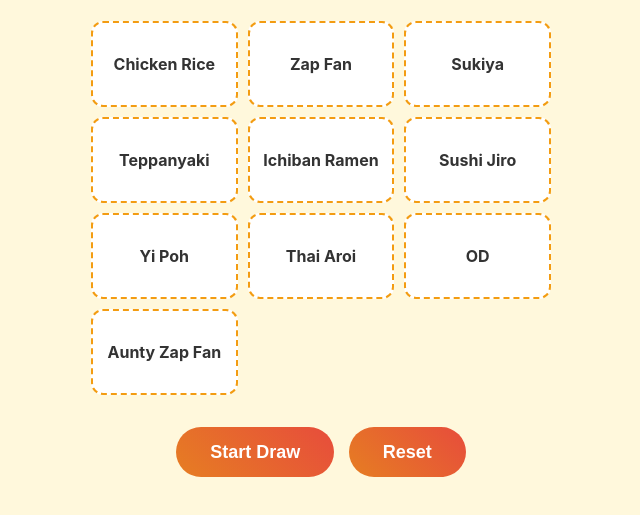
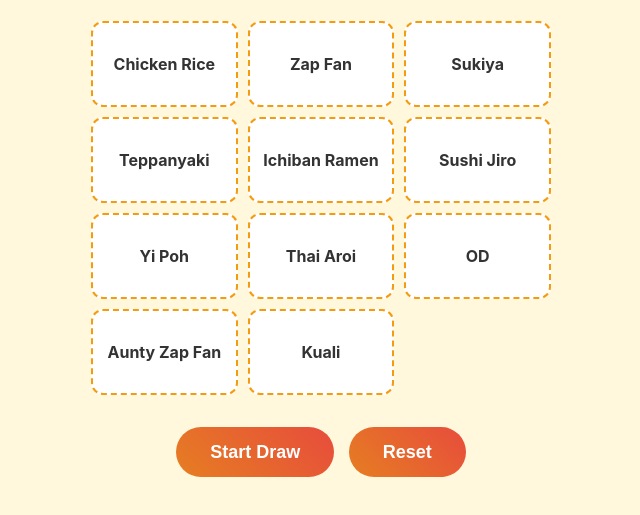
Before and after one commit to sslim319/What-we-eat, a plain HTML site: page index.html in a window 1280 px wide. Shown: the part 105-620 px from the top of the page, without its empty margins (319-959 px from the left). Drawn offline with Linux system fonts and the light colour scheme.

Commit message:
Update index.html

```diff
--- a/index.html
+++ b/index.html
@@ -74,7 +74,7 @@
     const foods = [
       "Chicken Rice", "Zap Fan", "Sukiya", "Teppanyaki",
       "Ichiban Ramen", "Sushi Jiro", "Yi Poh", "Thai Aroi",
-      "OD", "Aunty Zap Fan"
+      "OD", "Aunty Zap Fan", "Kuali"
     ];
 
     const grid = document.getElementById("foodGrid");
```
